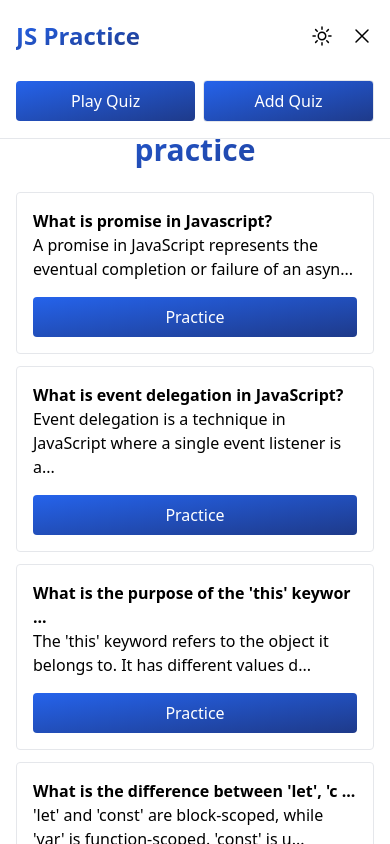
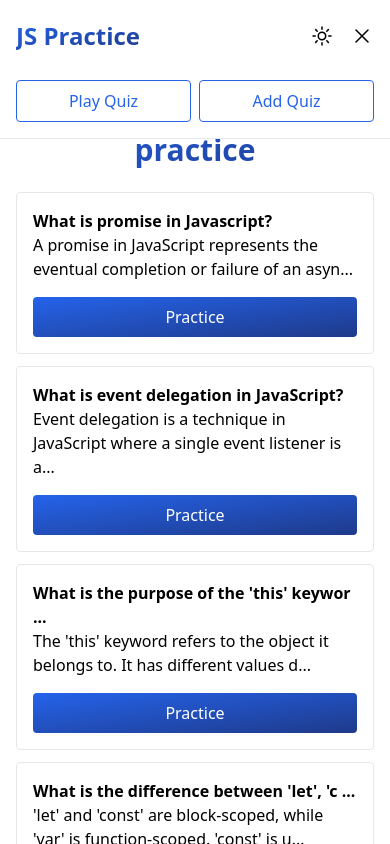
Before and after one commit to ashsajal1/js-practice-app, a React (Vite) app: page / in a window 390 px wide. Both pictures are taken after a click on the icon 362 px from the left and 36 px from the top of the page. Shown: the top 844 px of the page. Built offline with nearby package versions, Linux system fonts and the light colour scheme.

Commit message:
add backdrop blur in outine btn

```diff
--- a/src/components/partials/navbar.tsx
+++ b/src/components/partials/navbar.tsx
@@ -80,9 +80,9 @@ export default function Navbar() {
                         type: 'tween'
                     }}
                     className={`flex items-center gap-2 w-full mt-6 md:hidden`}>
-                    <Link onClick={() => setIsShowMenu(!isShowMenu)} className="btn w-full" to='/quiz'>Play Quiz</Link>
+                    <Link onClick={() => setIsShowMenu(!isShowMenu)} className="w-full" to='/quiz'><Button className="w-full" variant="outline">Play Quiz</Button></Link>
                     <Link className="w-full" onClick={() => setIsShowMenu(!isShowMenu)} to='/quiz'>
-                        <Button className="w-full" variant="solid">Add Quiz</Button>
+                        <Button className="w-full" variant="outline">Add Quiz</Button>
                     </Link>
                 </motion.div>}
             </AnimatePresence>
--- a/src/components/ui/button.tsx
+++ b/src/components/ui/button.tsx
@@ -12,7 +12,7 @@ export default function Button({ children, variant = "solid", ...props }: PropsW
     const buttonStyles = "p-2 rounded text-white flex items-center justify-center cursor-pointer select-none border";
     const solidStyle = 'bg-gradient-to-br from-blue-600 to-blue-900 hover:to-blue-950 active:ring text-white dark:text-white'
     const ghostStyle = "text-white hover:bg-slate-50 dark:hover:bg-gray-800"
-    const outlineStyle = "border border-blue-600 dark:border-blue-800 text-blue-600 hover:bg-blue-600 hover:text-white"
+    const outlineStyle = "border border-blue-600 dark:border-blue-800 text-blue-600 hover:bg-blue-700 hover:text-white bg-opacity-90 backdrop-blur-xl"
     const dangerStyle = 'bg-red-600 hover:bg-red-700';
     const dangerOutlineStyle = 'border bg-white dark:bg-black border-red-600 text-red-600 hover:bg-red-200 hover:text-red';
 
```
